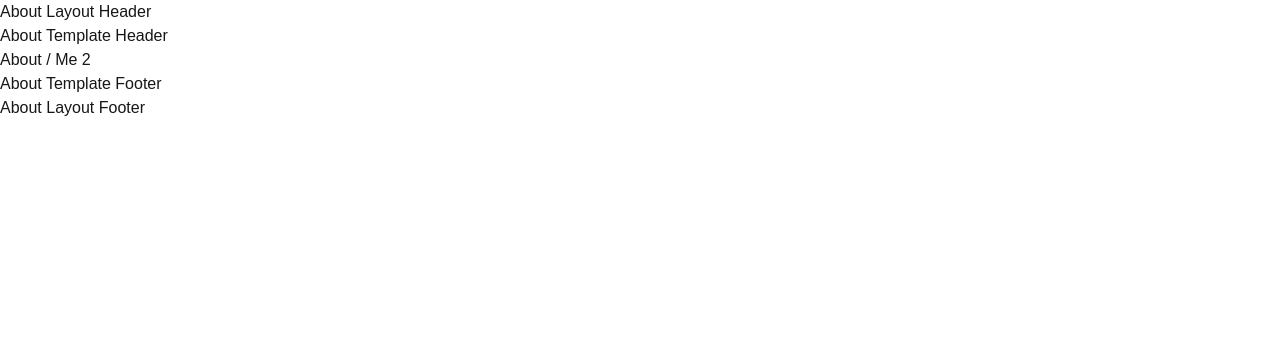
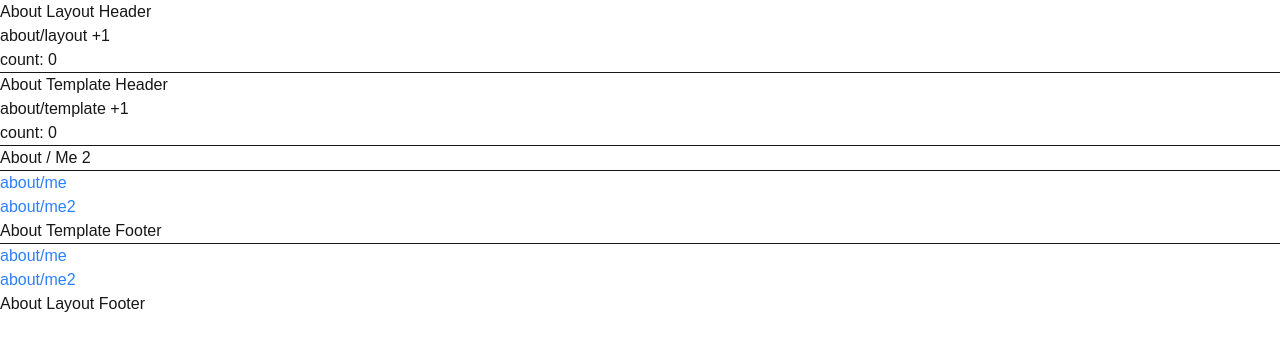
Before and after one commit to cyanbaby/my-monorepo, a Next.js app in the folder nextjs-study/xiao-man-demo-1/: page /about/me2 in a window 1280 px wide. Shown: the top 350 px of the page. Built offline with nearby package versions, Linux system fonts and the light colour scheme.

Commit message:
feat: feat: 小满课 - App 路由 - layout 和 template 区别 - 数据缓存 - 挂载次数

```diff
--- a/nextjs-study/xiao-man-demo-1/src/app/about/layout.tsx
+++ b/nextjs-study/xiao-man-demo-1/src/app/about/layout.tsx
@@ -1,12 +1,34 @@
+'use client';
+import { useState, useEffect } from "react";
+import Link from "next/link";
+
 export default function AboutLayout({
   children,
 }: {
   children: React.ReactNode;
 }) {
+  const [count, setCount] = useState(0);
+  useEffect(() => {
+    console.log('about/layout 挂载');
+    return () => {
+      console.log('about/layout 卸载');
+    }
+  }, []);
   return (
     <div>
       <header>About Layout Header</header>
+
+      <button onClick={() => setCount(count + 1)}>about/layout +1</button>
+      <p>count: {count}</p>
+
+      <hr />
+
       {children}
+      <hr />
+
+      <Link className="text-blue-500 block" href="/about/me">about/me</Link>
+      <Link className="text-blue-500 block" href="/about/me2">about/me2</Link>
+
       <footer>About Layout Footer</footer>
     </div>
   )
--- a/nextjs-study/xiao-man-demo-1/src/app/about/template.tsx
+++ b/nextjs-study/xiao-man-demo-1/src/app/about/template.tsx
@@ -1,12 +1,35 @@
+'use client';
+import { useState, useEffect } from "react";
+import Link from "next/link";
+
 export default function AboutTemplate({
   children,
 }: {
   children: React.ReactNode;
 }) {
+  const [count, setCount] = useState(0);
+  useEffect(() => {
+    console.log('about/template 挂载');
+    return () => {
+      console.log('about/template 卸载');
+    }
+  }, []);
   return (
     <div>
       <header>About Template Header</header>
+      <button onClick={() => setCount(count + 1)}>about/template +1</button>
+      <p>count: {count}</p>
+
+      <hr />
+
       {children}
+
+      <hr />
+
+
+      <Link className="text-blue-500 block" href="/about/me">about/me</Link>
+      <Link className="text-blue-500 block" href="/about/me2">about/me2</Link>
+
       <footer>About Template Footer</footer>
     </div>
   )
```
